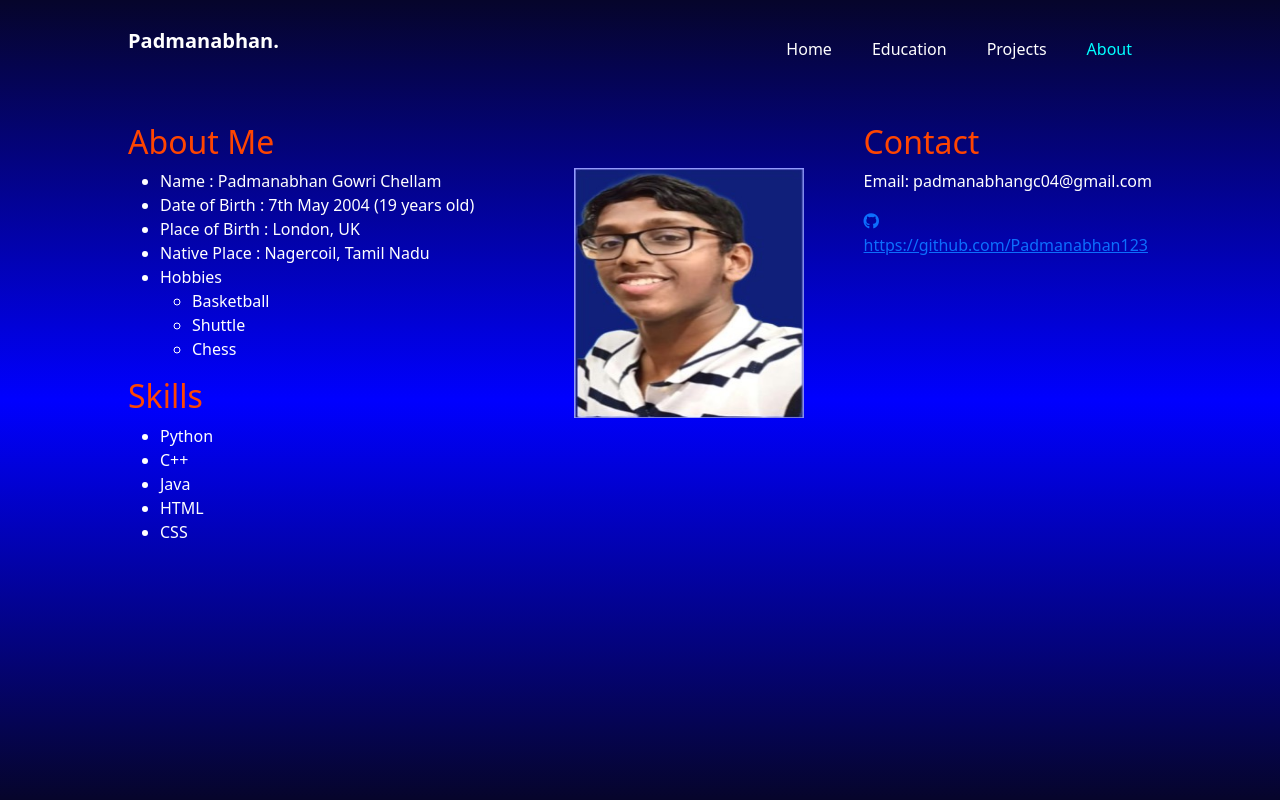
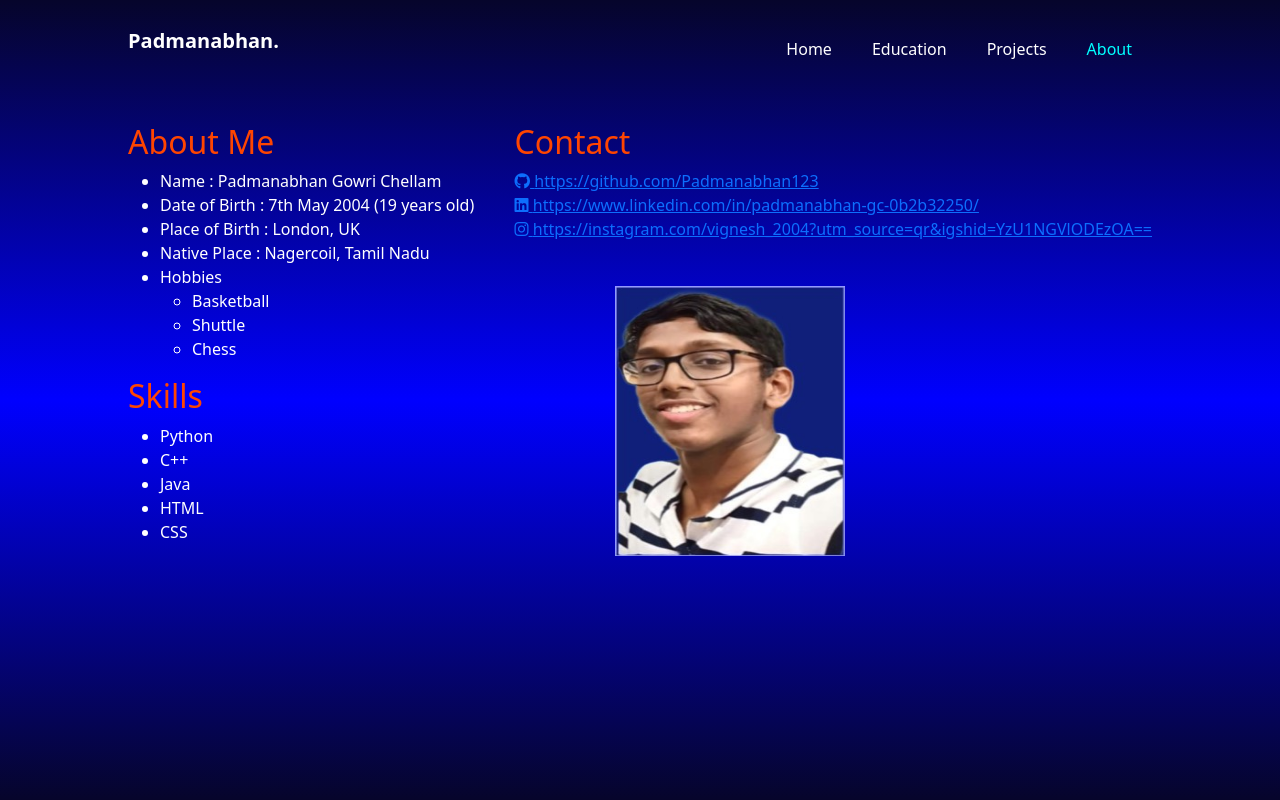
Before and after one commit to Padmanabhan123/Portfolio, a plain HTML site: page About.html in a window 1280 px wide. Drawn offline with nearby package versions, Linux system fonts and the light colour scheme.

Commit message:
Update About.html

```diff
--- a/About.html
+++ b/About.html
@@ -43,18 +43,27 @@
                 <li>CSS</li>
             </ul>
         </div>
-        <div class="image2">
-            <img src="Image3.jpg" height="250px" width="230px" alt="Self">
-        </div>
         <div class="Contact">
             <h2 style="color: orangered;">Contact</h2>
-            <p>Email: padmanabhangc04@gmail.com</p>
             <div class="icons">
                 <a href="https://github.com/Padmanabhan123" target="_blank">
                     <i class="fa-brands fa-github"></i>
-                    <p>https://github.com/Padmanabhan123</p>
+                    <a href="">https://github.com/Padmanabhan123</a>
+
                 </a>
-                <a href=""></a>
+                <br>
+                <a href="https://www.linkedin.com/in/padmanabhan-gc-0b2b32250/" target="_blank">
+                    <i class="fa-brands fa-linkedin"></i>
+                    <a href="">https://www.linkedin.com/in/padmanabhan-gc-0b2b32250/</a>
+                </a>
+                <br>
+                <a href="" target="_blank">
+                    <i class="fa-brands fa-instagram"></i>
+                    <a href="">https://instagram.com/vignesh_2004?utm_source=qr&igshid=YzU1NGVlODEzOA==</a>
+                </a>
+            </div>
+            <div class="image2">
+                <img src="Image3.jpg" height="270px" width="230px" alt="Self">
             </div>
             <script src="https://cdn.jsdelivr.net/npm/bootstrap@5.3.1/dist/js/bootstrap.bundle.min.js" integrity="sha384-HwwvtgBNo3bZJJLYd8oVXjrBZt8cqVSpeBNS5n7C8IVInixGAoxmnlMuBnhbgrkm" crossorigin="anonymous"></script>
         </div>
```
